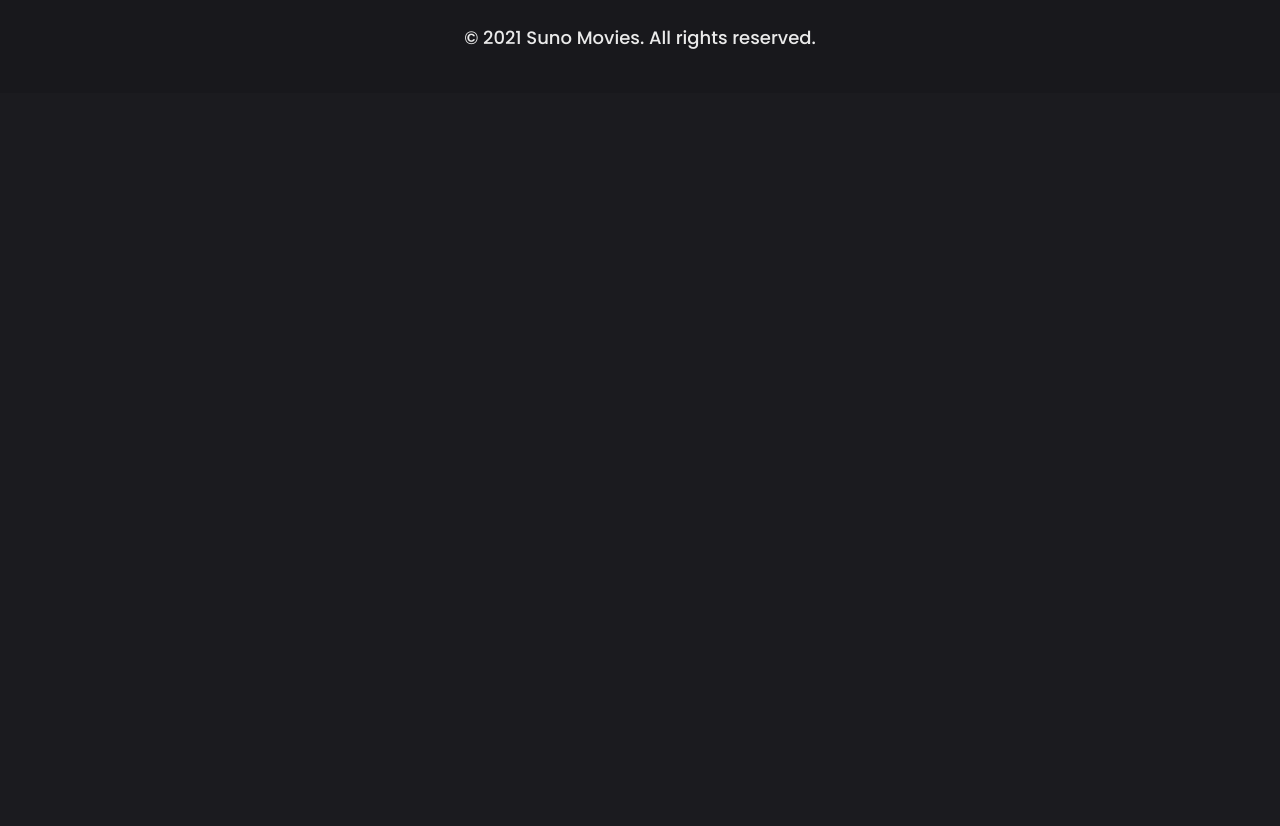
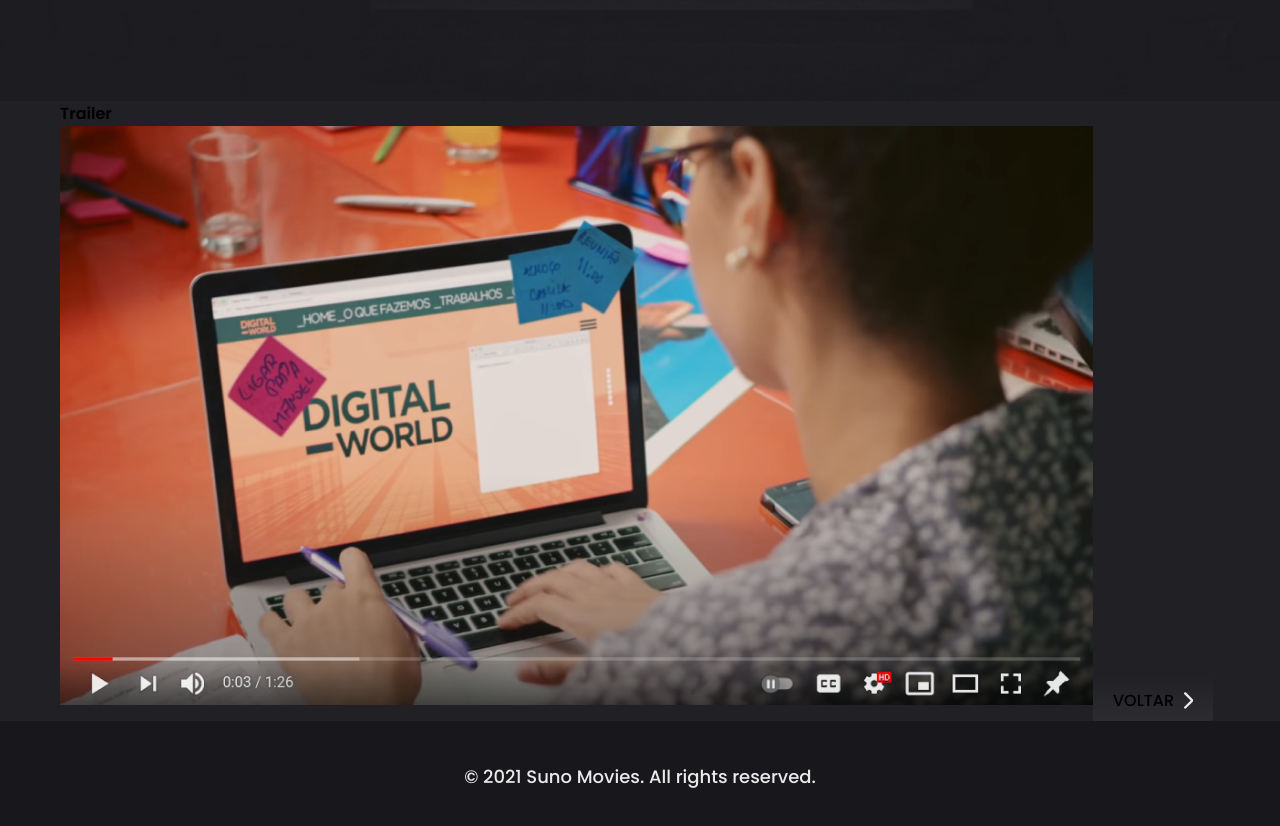
Before and after one commit to caiohenrique-developer/suno-movies, a Next.js app: page /selected-movie in a window 1280 px wide. Shown: the part 1020-1846 px from the top of the page. Before the commit the page ends 1113 px from the top, so only its background shows below. Built offline with nearby package versions, Linux system fonts and the light colour scheme.

Commit message:
:art: [ STYLE ]: Section of movie detail desktop from selected movie page styled

```diff
--- a/src/pages/selected-movie/index.tsx
+++ b/src/pages/selected-movie/index.tsx
@@ -7,6 +7,7 @@ import { useHomeIndicator } from '@hooks/useHomeIndicator';
 import { TiStarFullOutline } from 'react-icons/ti';
 
 import { Container } from '@styles/pages/SelectedMovie';
+import { ButtonBlack } from '@components/ButtonBlack';
 
 export default function SelectedMovie() {
   const { addHomeID } = useHomeIndicator();
@@ -59,7 +60,16 @@ export default function SelectedMovie() {
 
         <section>
           <div>
-            Player do filme <h4>Trailer</h4>
+            <h4>Trailer</h4>
+
+            <Image
+              src='/assets/desk/movie-selected/selected-movie-video.png'
+              width={1033}
+              height={579}
+              objectFit='cover'
+            />
+
+            <ButtonBlack title='Voltar' />
           </div>
         </section>
       </Container>
--- a/src/styles/pages/SelectedMovie/index.ts
+++ b/src/styles/pages/SelectedMovie/index.ts
@@ -27,15 +27,20 @@ export const Container = styled.main`
         padding: min(7.5rem, 9.4vw) 0 min(10rem, 12.5vw);
 
         > div {
+          &:first-of-type {
+            min-width: max(15.625rem, 14.5vw);
+            max-width: 334px !important;
+            width: 100%;
+          }
+
           &:last-of-type {
-            max-width: 650px;
-            background: #000;
-
+            max-width: max(46rem, 58vw);
             margin-left: min(4rem, 5vw);
 
             h1 {
               font-size: min(3.8rem, 4.7vw);
               font-weight: 700;
+              line-height: 113.5%;
               color: var(--white_EAE);
             }
 
@@ -76,6 +81,7 @@ export const Container = styled.main`
                 p {
                   font-size: min(1.4rem, 1.8vw);
                   font-weight: 500;
+                  line-height: 140.5%;
                   color: var(--gray_757);
                 }
               }
@@ -88,6 +94,14 @@ export const Container = styled.main`
 
   /* Section two */
   &:last-of-type {
+    > div {
+      h4 {
+        /* font-size: 29.11px;
+        font-weight: 600;
+        color: var(--white_EAE); */
+      }
+    }
+
     &:after {
       content: '';
 
```
